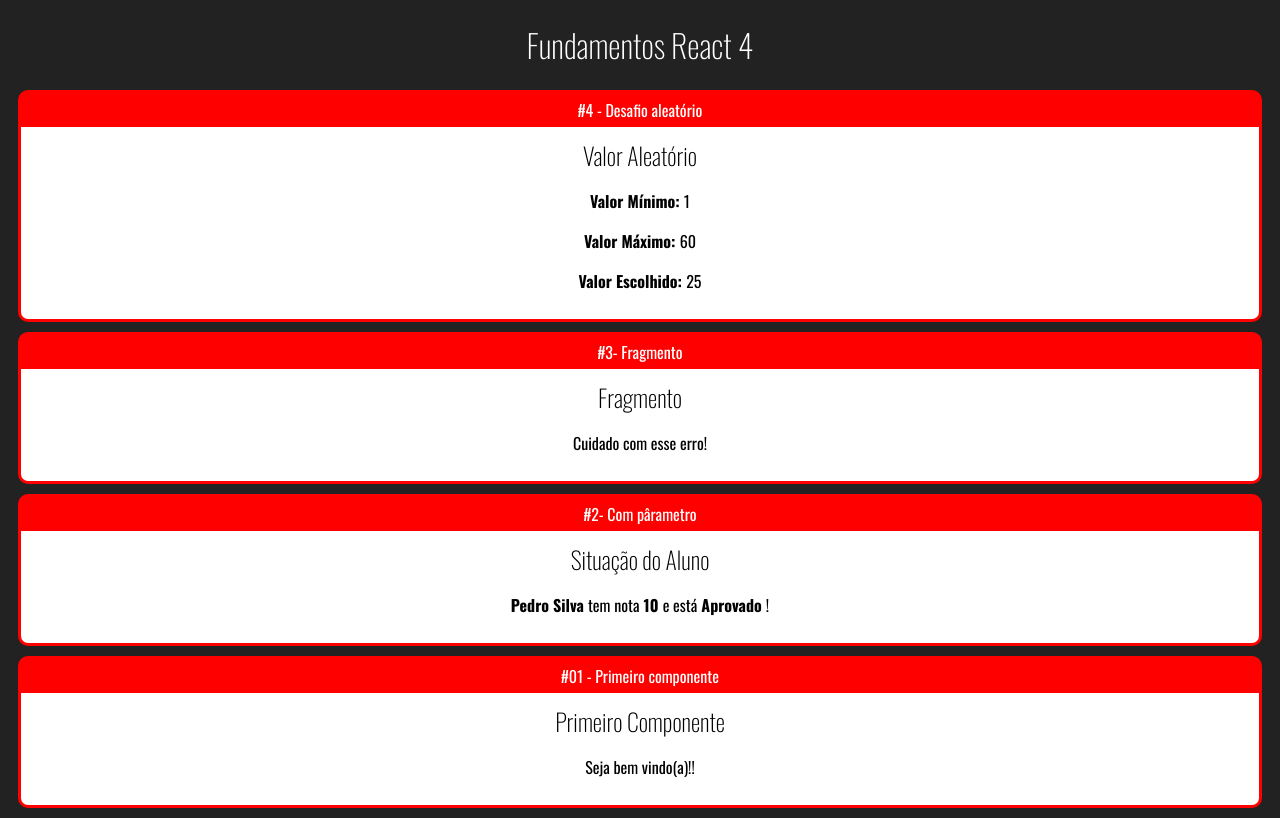
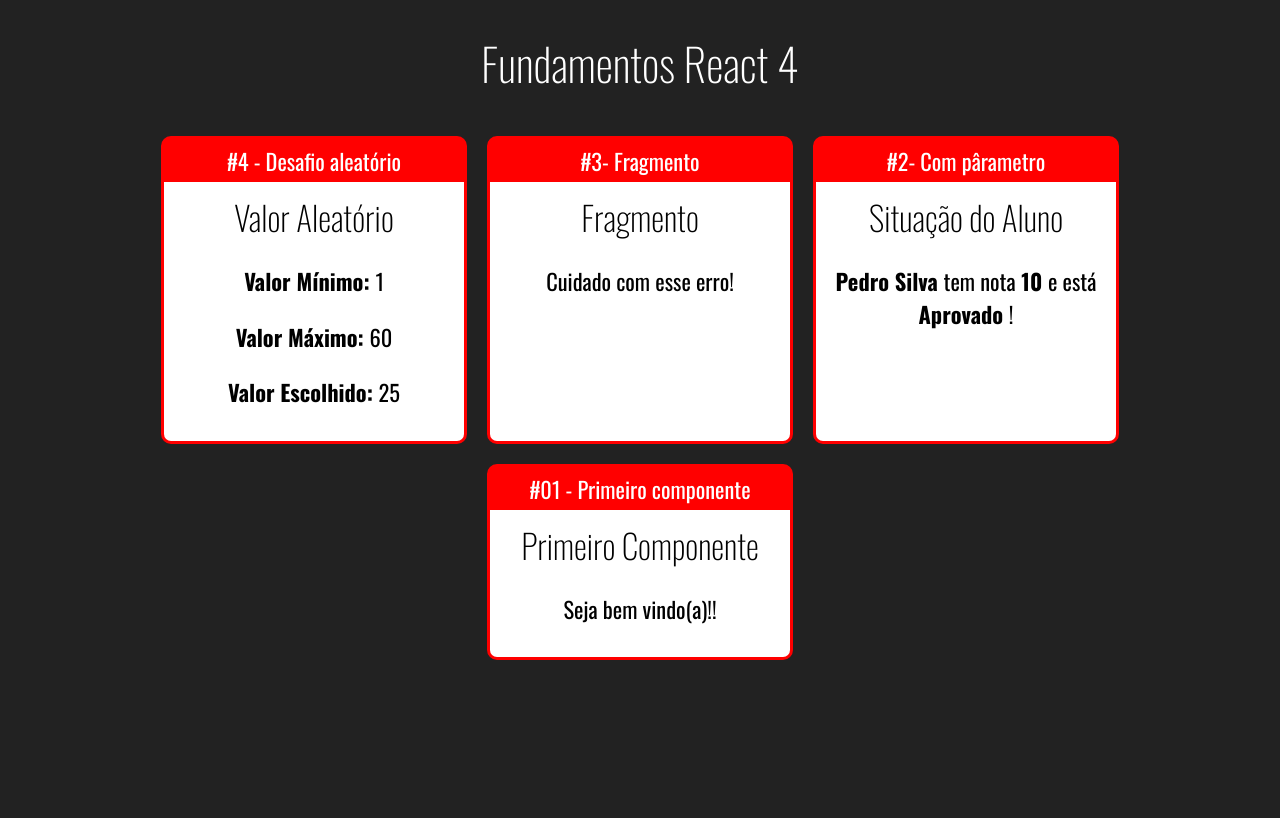
Before and after one commit to GSappio/React-fundamentals, a React (Create React App) app: page / in a window 1280 px wide. Built offline with nearby package versions, Linux system fonts and the light colour scheme.

Commit message:
Component card #02

```diff
--- /dev/null
+++ b/src/App.css
@@ -0,0 +1,6 @@
+.App .Cards {
+    display: flex;
+    justify-content: center;
+    flex-wrap: wrap;
+
+}
--- a/src/App.jsx
+++ b/src/App.jsx
@@ -1,16 +1,19 @@
-import React from 'react'
+import './App.css';
+import React from 'react';
 
-import Card from './components/layout/Card'
-import Aleatorio from './components/basicos/Aleatorio'
-import Fragmento from './components/basicos/Fragmento'
-import ComParametro from './components/basicos/ComParametro'
-import Primeiro from './components/basicos/Primeiro'
+import Card from './components/layout/Card';
+import Aleatorio from './components/basicos/Aleatorio';
+import Fragmento from './components/basicos/Fragmento';
+import ComParametro from './components/basicos/ComParametro';
+import Primeiro from './components/basicos/Primeiro';
 
 
 export default () => (
 
-    <div id="app">
+    <div className="App">
         <h1>Fundamentos React 4</h1>
+
+    <div className="Cards">
 
         <Card titulo="#4 - Desafio aleatório">
             <Aleatorio min={1} max={60} />
@@ -31,6 +34,8 @@
             <Primeiro></Primeiro>
         </Card>
 
+        </div>
+
 
 
 
--- a/src/components/layout/Card.css
+++ b/src/components/layout/Card.css
@@ -4,6 +4,11 @@
     border-radius: 10px;
     overflow: hidden;
     margin: 10px;
+
+    display: flex;
+    flex-direction: column;
+    max-width: 300px;
+    min-width: 300px;
 }
 
 .Card .Title {
@@ -14,6 +19,7 @@
 }
 
 .Card .Content {
+    flex-grow: 1;
     background-color: #ffff;
     color: #000;
     padding: 10px;
--- a/src/index.css
+++ b/src/index.css
@@ -3,6 +3,7 @@
     background-color: #222;
     color: #fff;
     text-align: center;
+    font-size: 1.4rem;
 }
 
 h1, h2, h3 {
```
